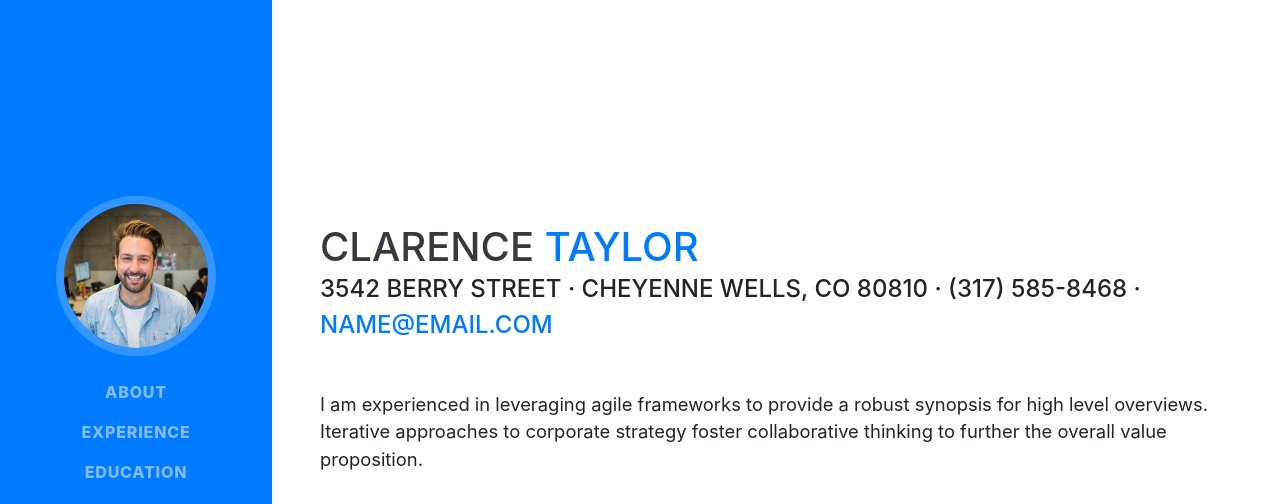
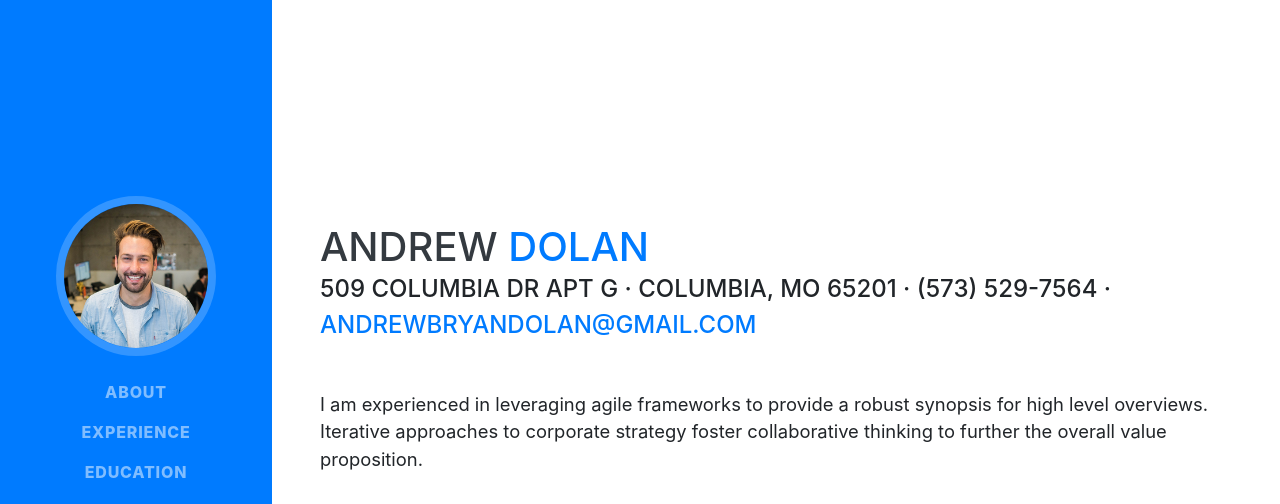
Before and after one commit to SnowCrashOverride/portfolio, a website with bundled scripts: page index.html in a window 1280 px wide. Shown: the top 504 px of the page. Built offline with nearby package versions, Linux system fonts and the light colour scheme; a web font is replaced by a local one.

Commit message:
updated name id

```diff
--- a/index.html
+++ b/index.html
@@ -63,11 +63,11 @@
 
     <section class="resume-section p-3 p-lg-5 d-flex align-items-center" id="about">
       <div class="w-100">
-        <h1 class="mb-0">Clarence
-          <span class="text-primary">Taylor</span>
+        <h1 class="mb-0">Andrew
+          <span class="text-primary">Dolan</span>
         </h1>
-        <div class="subheading mb-5">3542 Berry Street · Cheyenne Wells, CO 80810 · (317) 585-8468 ·
-          <a href="mailto:name@email.com">name@email.com</a>
+        <div class="subheading mb-5">509 Columbia Dr Apt G · Columbia, MO 65201 · (573) 529-7564 ·
+          <a href="mailto:name@email.com">andrewbryandolan@gmail.com</a>
         </div>
         <p class="lead mb-5">I am experienced in leveraging agile frameworks to provide a robust synopsis for high level overviews. Iterative approaches to corporate strategy foster collaborative thinking to further the overall value proposition.</p>
         <div class="social-icons">
```
